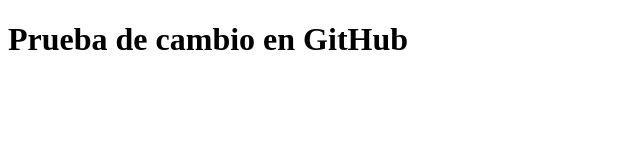
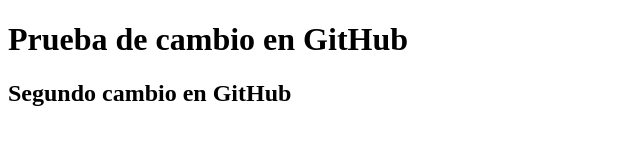
Before and after one commit to xavieralvarenga/Mi-first-commit, a plain HTML site: page index.html in a window 1280 px wide. Shown: the whole page, without its empty margins (0-640 px from the left). Drawn offline with Linux system fonts and the light colour scheme.

Commit message:
Tercer cambio al commit

```diff
--- a/index.html
+++ b/index.html
@@ -4,6 +4,9 @@
     <h1>
         Prueba de cambio en GitHub
     </h1>
+    <h2>
+        Segundo cambio en GitHub
+    </h2>
 </body>
 
 </html>
```
